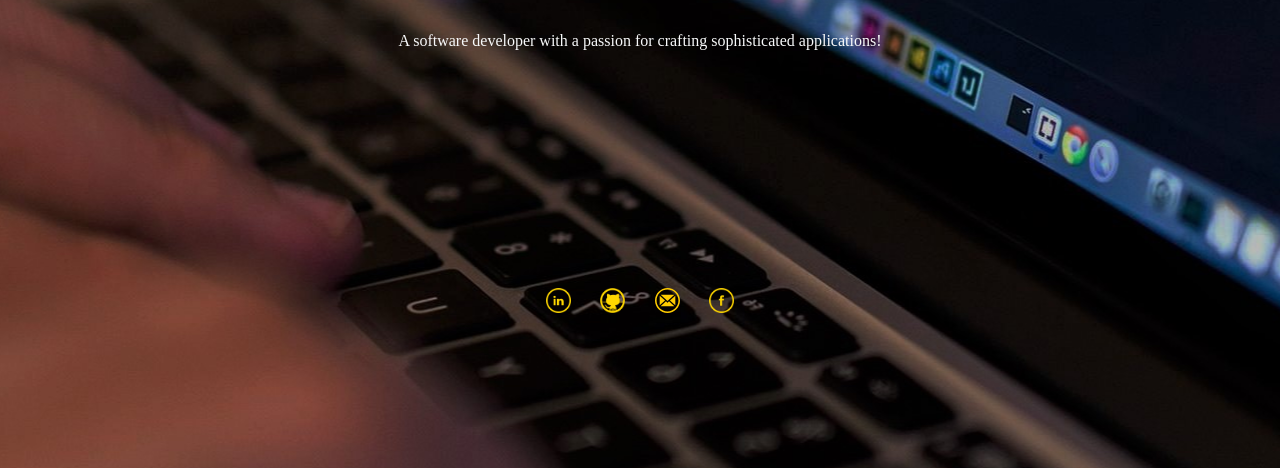
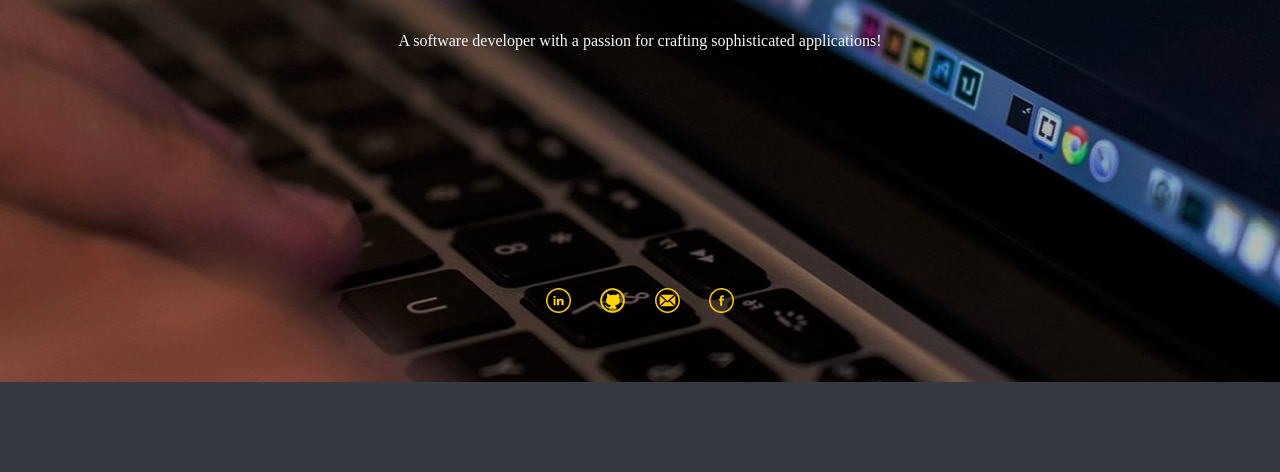
Before and after one commit to jaspreetsidhu3/Portfolio, a plain HTML site: page index.html in a window 1280 px wide. Shown: the part 328-800 px from the top of the page. Drawn offline with nearby package versions, Linux system fonts and the light colour scheme.

Commit message:
changes in home page

```diff
--- a/index.html
+++ b/index.html
@@ -12,7 +12,7 @@
     <script src="https://kit.fontawesome.com/b7a6a27622.js"></script>
 </head>
 
-<body>
+<body class="bg-dark">
     <!--Navbar-->
     <nav class="navbar navbar-expand-lg navbar-dark bg-dark">
         <a class="navbar-brand" href="#">Jaspreet's Portfolio</a>
--- a/script.js
+++ b/script.js
@@ -64,7 +64,6 @@ bodyContent.innerHTML=`
 
                 <img src="icon/f.png" class="socialIcon" height="25px" width="25px" onclick="fb()">
                 </center>
-
             </div>
             <br/>    <br/>
     	</div>`;
--- a/style.css
+++ b/style.css
@@ -8,18 +8,15 @@
 }
 .home {
 	font-family: 'Montserrat', sans-serif;
-	height: 92.5vh;
 	width: 100% !important;
 	background-image: url('img/bg1.jfif');
 	background-position: center;
 	background-attachment: fixed;
 }
 body{
-
 	font-family: 'Gotham', sans-serif;
 	background-repeat: no-repeat;
 	background-size: cover;
-
 }
 .bg-night{
 	background-color: black;
```
